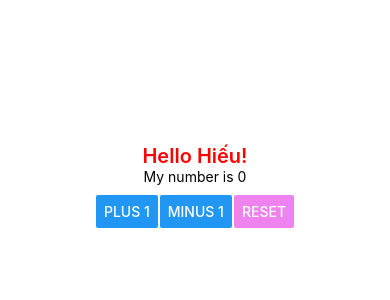
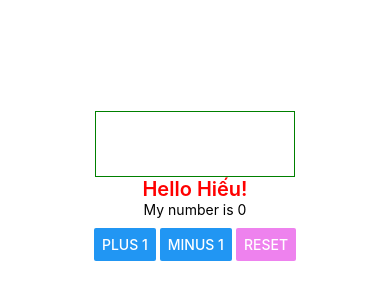
Before and after one commit to lthhieu/react-native-basic, a React Native app: screen / in a window 390 px wide. Shown: the part 236-536 px from the top of the page. Built offline with nearby package versions, Linux system fonts and the light colour scheme.

Commit message:
text input component

```diff
--- a/App.tsx
+++ b/App.tsx
@@ -1,11 +1,14 @@
 import { useState } from 'react';
-import { StyleSheet, Text, View, Button } from 'react-native';
+import { StyleSheet, Text, View, Button, TextInput } from 'react-native';
 
 export default function App() {
   const [name, setName] = useState<string>('Hiếu')
   const [number, setNumber] = useState<number>(0)
   return (
     <View style={styles.container}>
+      <TextInput style={{
+        borderColor: 'green', borderWidth: 1, width: 200, padding: 15
+      }} onChangeText={(text) => setNumber(+text)} multiline keyboardType='numeric' maxLength={2} />
       <Text style={styles.text}>Hello {name}!</Text>
       <Text>My number is {number}</Text>
       <View style={styles.buttonGroup}>
@@ -23,7 +26,8 @@ export default function App() {
         />
         <Button
           onPress={() => {
-            setNumber(0)
+            // setNumber(0)
+            alert('Hi')
           }}
           title='Reset'
           color={'violet'}
@@ -48,7 +52,7 @@ const styles = StyleSheet.create({
   buttonGroup: {
     marginTop: 10,
     flexDirection: 'row',
-    gap: 2,
+    gap: 4,
     alignItems: 'center',
     justifyContent: 'center',
   },
```
